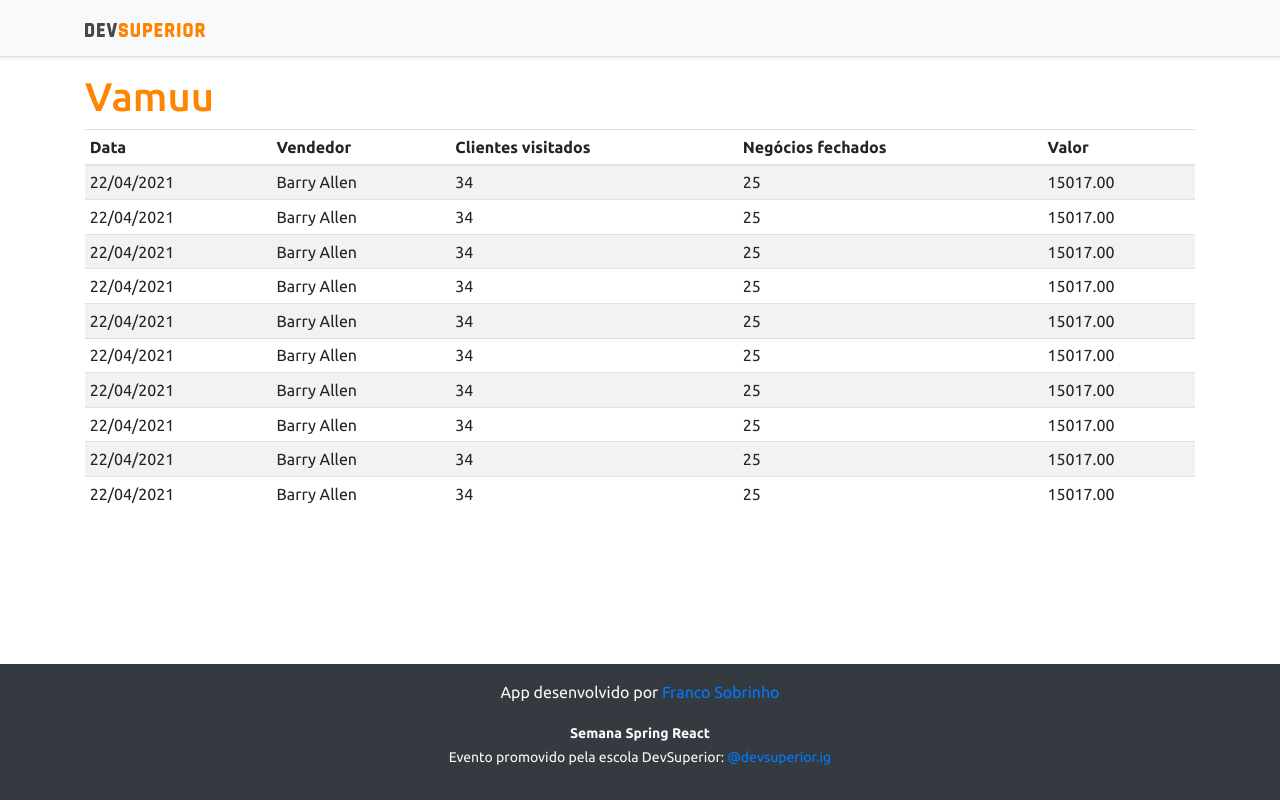
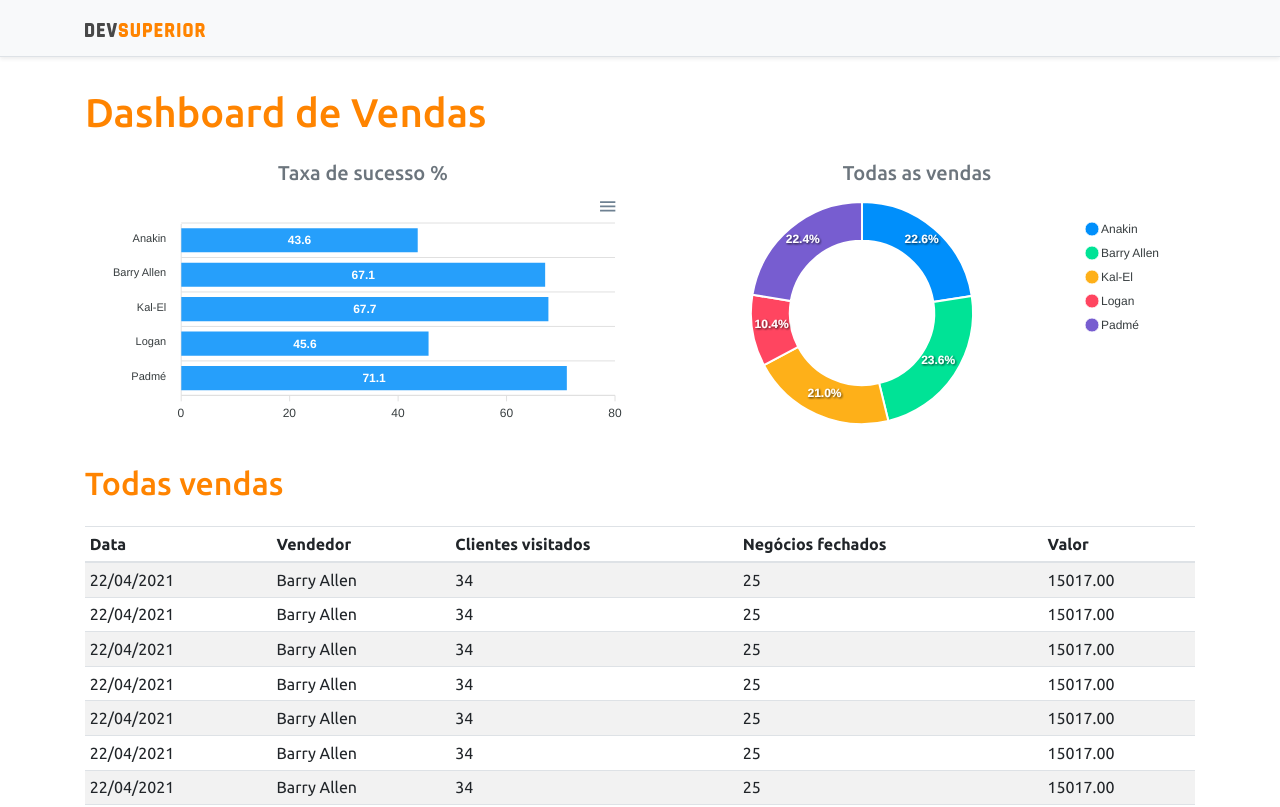
Before and after one commit to nabucodonosor-java/DevSuperior-DSVendas, a React (Create React App) app in the folder frontend/: page / in a window 1280 px wide. Shown: the top 807 px of the page. Built offline with nearby package versions, Linux system fonts and the light colour scheme.

Commit message:
Add static charts

```diff
--- a/frontend/package.json
+++ b/frontend/package.json
@@ -12,10 +12,12 @@
     "@types/node": "^12.0.0",
     "@types/react": "^17.0.0",
     "@types/react-dom": "^17.0.0",
+    "apexcharts": "3.26.1",
     "bootstrap": "4.6.0",
     "jquery": "1.9.1",
     "popper.js": "1.16.1",
     "react": "^17.0.2",
+    "react-apexcharts": "1.3.9",
     "react-dom": "^17.0.2",
     "react-scripts": "4.0.3",
     "typescript": "^4.1.2",
--- a/frontend/src/App.tsx
+++ b/frontend/src/App.tsx
@@ -1,4 +1,6 @@
+import BarChart from 'components/BarChart';
 import DataTable from 'components/DadaTable';
+import DonutChart from 'components/DonutChart';
 import Footer from 'components/Footer';
 import Navbar from 'components/Navbar';
 
@@ -7,7 +9,21 @@
     <>
       <Navbar />
       <div className="container">
-        <h1 className="text-primary">Vamuu</h1>
+        <h1 className="text-primary py-3">Dashboard de Vendas</h1>
+
+        <div className="row px-3">
+          <div className="col-sm-6">
+            <h5 className="text-center text-secondary">Taxa de sucesso %</h5>
+            <BarChart />
+          </div>
+          <div className="col-sm-6">
+            <h5 className="text-center text-secondary">Todas as vendas</h5>
+            <DonutChart />
+          </div>
+        </div>
+        <div className="py-3">
+          <h2 className="text-primary">Todas vendas</h2>
+        </div>
         <DataTable />
       </div>
       <Footer />
--- /dev/null
+++ b/frontend/src/components/BarChart/index.tsx
@@ -0,0 +1,35 @@
+import Chart from 'react-apexcharts';
+
+const BarChart = () => {
+
+    const options = {
+        plotOptions: {
+            bar: {
+                horizontal: true,
+            }
+        },
+    };
+
+    const mockData = {
+        labels: {
+            categories: ['Anakin', 'Barry Allen', 'Kal-El', 'Logan', 'Padmé']
+        },
+        series: [
+            {
+                name: "% Sucesso",
+                data: [43.6, 67.1, 67.7, 45.6, 71.1]
+            }
+        ]
+    };
+
+    return (
+        <Chart
+            options={{ ...options, xaxis: mockData.labels }}
+            series={mockData.series}
+            type="bar"
+            height="240"
+        />
+    );
+}
+
+export default BarChart;
--- /dev/null
+++ b/frontend/src/components/DonutChart/index.tsx
@@ -0,0 +1,26 @@
+import Chart from 'react-apexcharts';
+
+const DonutChart = () => {
+
+    const mockData = {
+        series: [477138, 499928, 444867, 220426, 473088],
+        labels: ['Anakin', 'Barry Allen', 'Kal-El', 'Logan', 'Padmé']
+    }
+
+    const options = {
+        legend: {
+            show: true
+        }
+    }
+
+    return (
+        <Chart
+            options={{ ...options, labels: mockData.labels }}
+            series={mockData.series}
+            type="donut"
+            height="240"
+        />
+    );
+}
+
+export default DonutChart;
```
Also changed, not shown: 1 other file (tests, documents, lock files or other folders).
